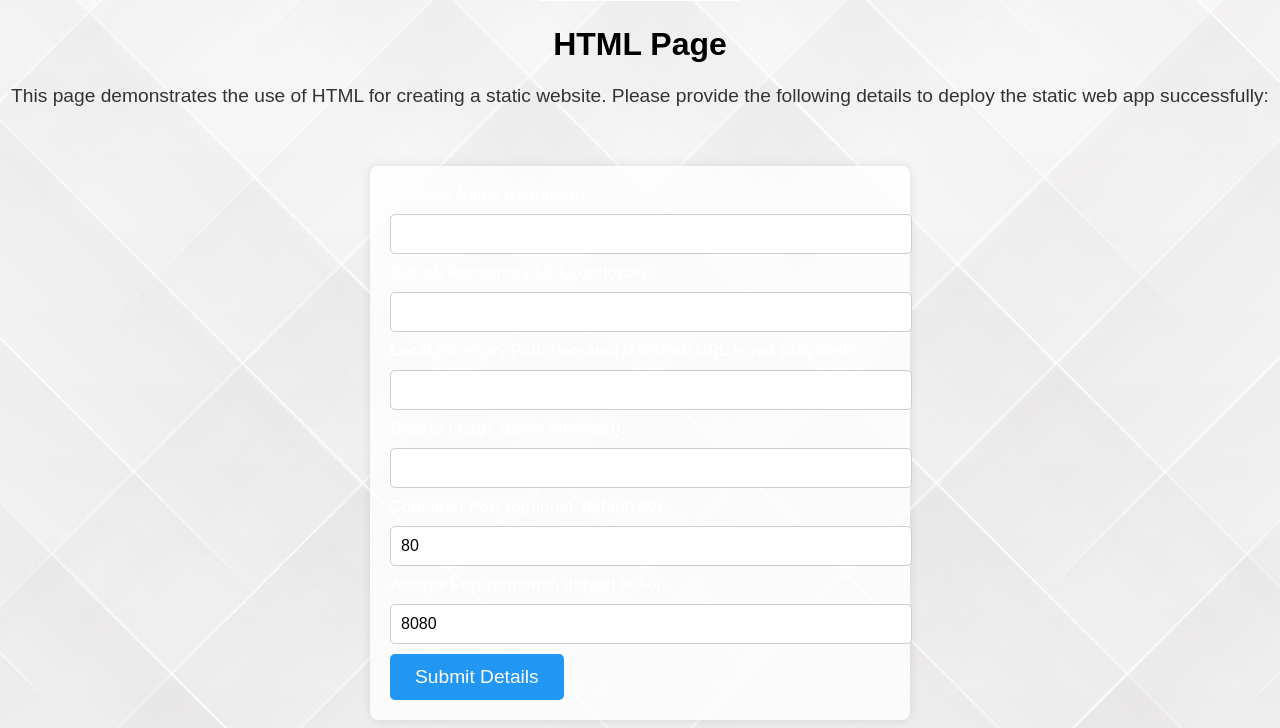
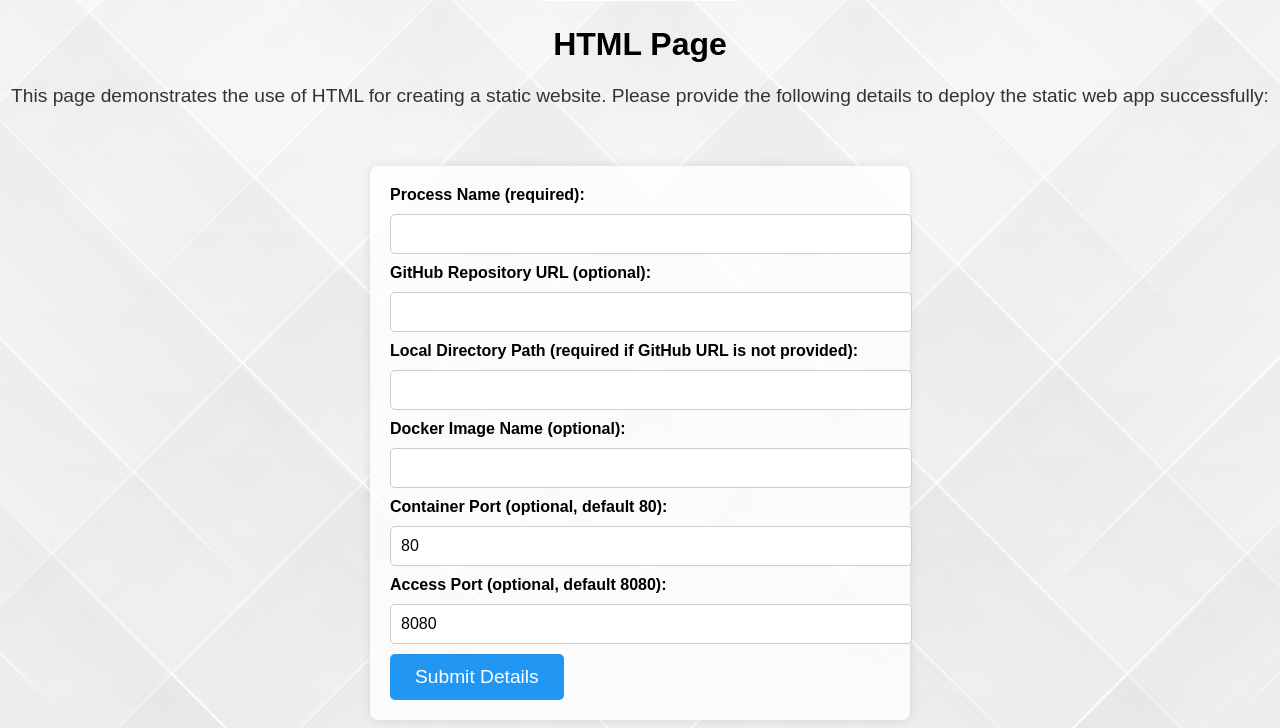
Before and after one commit to deveshrathore123/kubedge_gui, a Flask app: page /static/html in a window 1280 px wide. Shown: the part 267-995 px from the top of the page. Run offline with Flask 3, Linux system fonts and the light colour scheme.

Commit message:
Update html.html

```diff
--- a/templates/static/html.html
+++ b/templates/static/html.html
@@ -41,9 +41,11 @@
             border: 1px solid #ccc;
             border-radius: 5px;
             font-size: 1em;
+            color: black;  /* Set text color to black */
         }
         .form-container label {
             font-weight: bold;
+            color: black;  /* Change label text color to black */
         }
         .form-container button {
             padding: 12px 25px;
```
